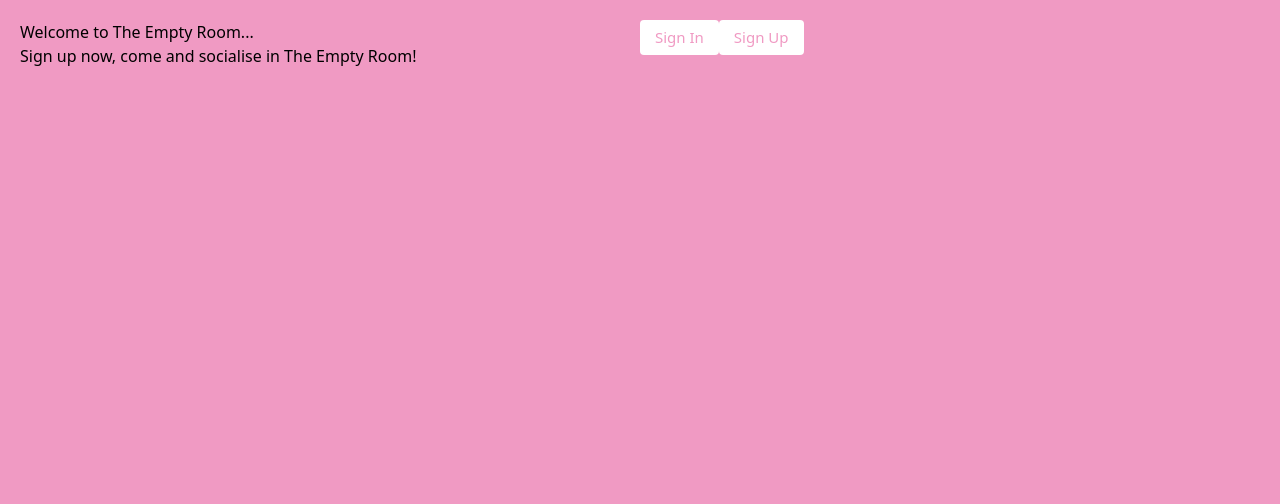
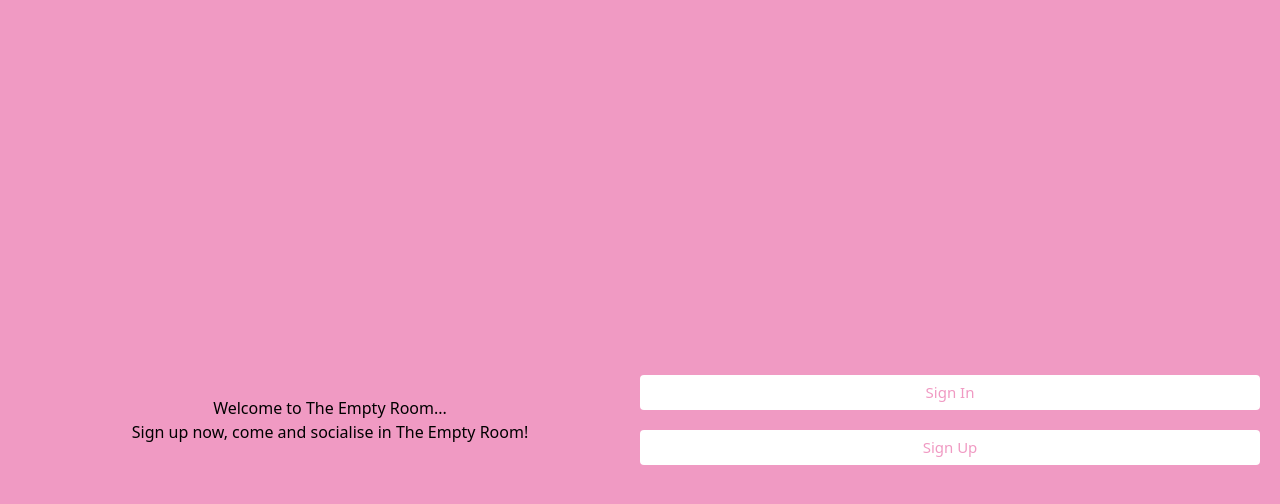
Before and after one commit to Angel-Hime/week-09-assignment, a Next.js app: page / in a window 1280 px wide. Shown: the top 504 px of the page. Built offline with nearby package versions, Linux system fonts and the light colour scheme; no server answers.

Commit message:
feat: cleaned up styles

```diff
--- a/src/app/page.js
+++ b/src/app/page.js
@@ -15,12 +15,12 @@ export default function HomePage() {
   }
 
   return (
-    <div className="grid grid-cols-2 ">
-      <section className="col-start-1 col-end-2">
+    <div className="grid grid-cols-2 text-center h-screen ">
+      <section className="col-start-1 col-end-2 self-center">
         <h1>Welcome to The Empty Room...</h1>
         <p> Sign up now, come and socialise in The Empty Room! </p>
       </section>
-      <section className="col-start-2 col-end-3">
+      <section className="col-start-2 col-end-3 self-center flex flex-col gap-5">
         <SignInButton>
           <button className={styles.Button}>Sign In</button>
         </SignInButton>
--- a/src/app/sign-in/[[...sign-in]]/page.js
+++ b/src/app/sign-in/[[...sign-in]]/page.js
@@ -7,7 +7,9 @@ import Link from "next/link";
 export default function signInPage() {
   return (
     <>
-      <SignIn />
+      <div className="w-screen flex justify-center  ">
+        <SignIn />
+      </div>
     </>
   );
 }
--- a/src/app/sign-up/[[...sign-up]]/page.js
+++ b/src/app/sign-up/[[...sign-up]]/page.js
@@ -10,10 +10,9 @@ import Link from "next/link";
 export default function SignUpPage() {
   return (
     <>
-      {/* Clerk Component to sign up
-      THEN...
-      Auto redirect after sign up to 'create profile' (a nested route in this folder) where the user will complete a form to provide details */}
-      <SignUp />
+      <div className="w-screen flex justify-center  ">
+        <SignUp />
+      </div>
     </>
   );
 }
--- a/src/components/FollowComponent.jsx
+++ b/src/components/FollowComponent.jsx
@@ -4,7 +4,9 @@ import { revalidatePath } from "next/cache";
 
 export default async function FollowComponent({ username, user_id }) {
   const { id } = await currentUser();
-
+  console.log(id);
+  console.log(username);
+  console.log(user_id);
   const followData = await db.query(
     `SELECT * FROM social_follow WHERE user_username = $1`,
     [username],
@@ -21,7 +23,7 @@ export default async function FollowComponent({ username, user_id }) {
 
     // Need to ensure that we have all of the data
     db.query(
-      `INSERT INTO social_follow ( follow_id, user_username, user_id, current_user_id) VALUES ($1, $2, $3, $4)`,
+      `INSERT INTO social_follow (follow_id, user_username, user_id, current_user_id) VALUES ($1, $2, $3, $4)`,
       [followId, username, user_id, id],
     );
     revalidatePath(`timeline/user/${username}`);
```
